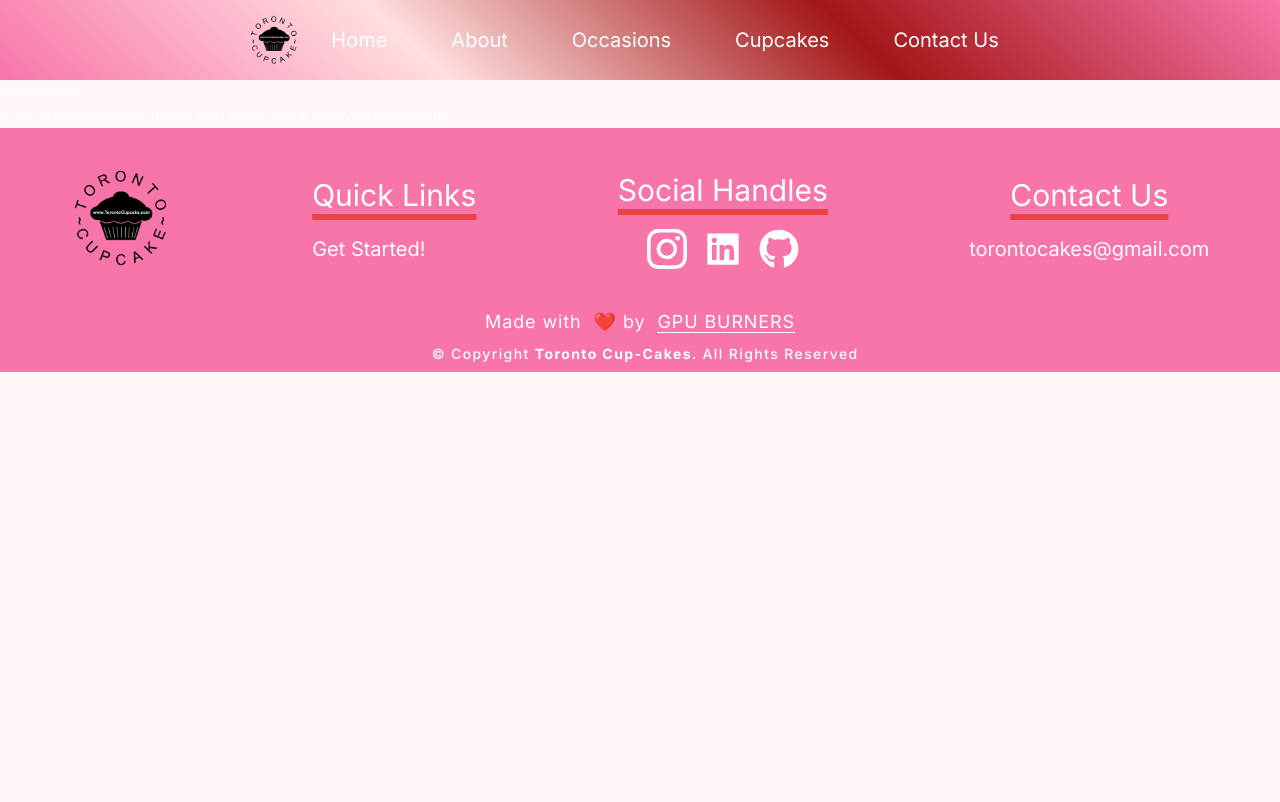
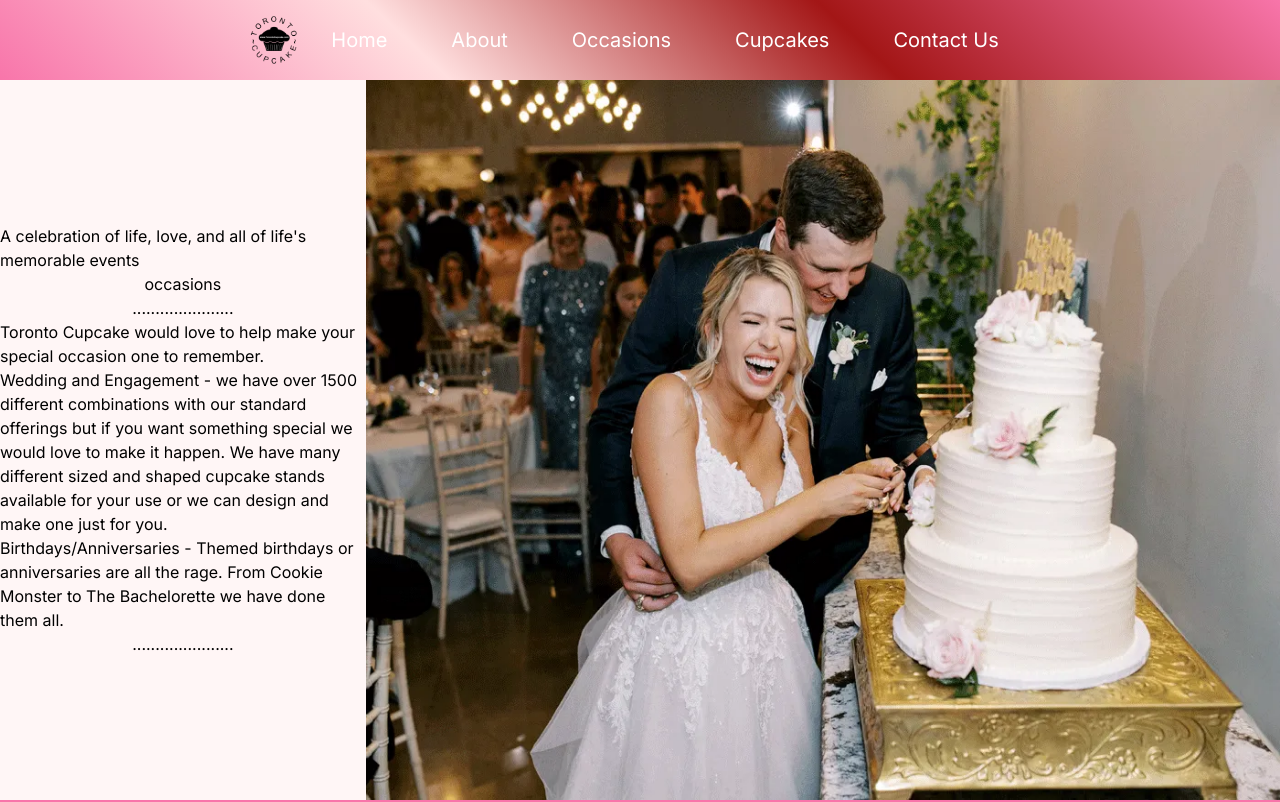
Before and after one commit to adi-shelke/toronto-cupcake-ui, a Next.js app: page /occasions in a window 1280 px wide. Shown: the top 802 px of the page. Built offline with nearby package versions, Linux system fonts and the light colour scheme.

Commit message:
ocassions done

```diff
--- a/src/app/occasions/page.jsx
+++ b/src/app/occasions/page.jsx
@@ -1,14 +1,46 @@
+import OffTheShelf from '@/components/OffTheShelf'
 import React from 'react'
 
 const page = () => {
-  return (
-    <div>
-        occasions
+    return (
         <div>
-        A celebration of life, love, and all of life's memorable events
+            {/* ******************************************************************** */}
+            <div className='flex justify-center h-[90vh]'>
+                <div className='flex flex-col justify-center items-center w-[30%]'>
+                    <span className='text-black'>
+                        A celebration of life, love, and all of life's memorable events
+                    </span>
+                    <span className='text-black'>
+                        occasions
+                    </span>
+                    <span className='text-black'>
+                        ......................
+                    </span>
+                    <span className='text-black'>
+                        Toronto Cupcake would love to help make your special occasion one to remember.
+                    </span>
+                    <span className='text-black'>
+                        Wedding and Engagement - we have over 1500 different combinations with our standard offerings but if you want something special we would love to make it happen. We have many different sized and shaped cupcake stands available for your use or we can design and make one just for you.
+                    </span>
+                    <span className='text-black'>
+                        Birthdays/Anniversaries - Themed birthdays or anniversaries are all the rage. From Cookie Monster to The Bachelorette we have done them all.
+                    </span>
+                    <span className='text-black'>
+                        ......................
+                    </span>
+                </div>
+
+                <div className='flex justify-center'>
+                    <img src="/assets/images/wedding.webp" color='white' />
+                </div>
+            </div>
+            {/* **************************************************** */}
+            <div className='flex '>
+            <OffTheShelf/>
+
+            </div>
         </div>
-    </div>
-  )
+    )
 }
 
 export default page
--- /dev/null
+++ b/src/components/OffTheShelf.jsx
@@ -0,0 +1,12 @@
+import React from 'react'
+
+const OffTheShelf = () => {
+  return (
+    <div>
+
+
+    </div>
+  )
+}
+
+export default OffTheShelf
```
Also changed, not shown: public/assets/images/wedding.webp (added).
